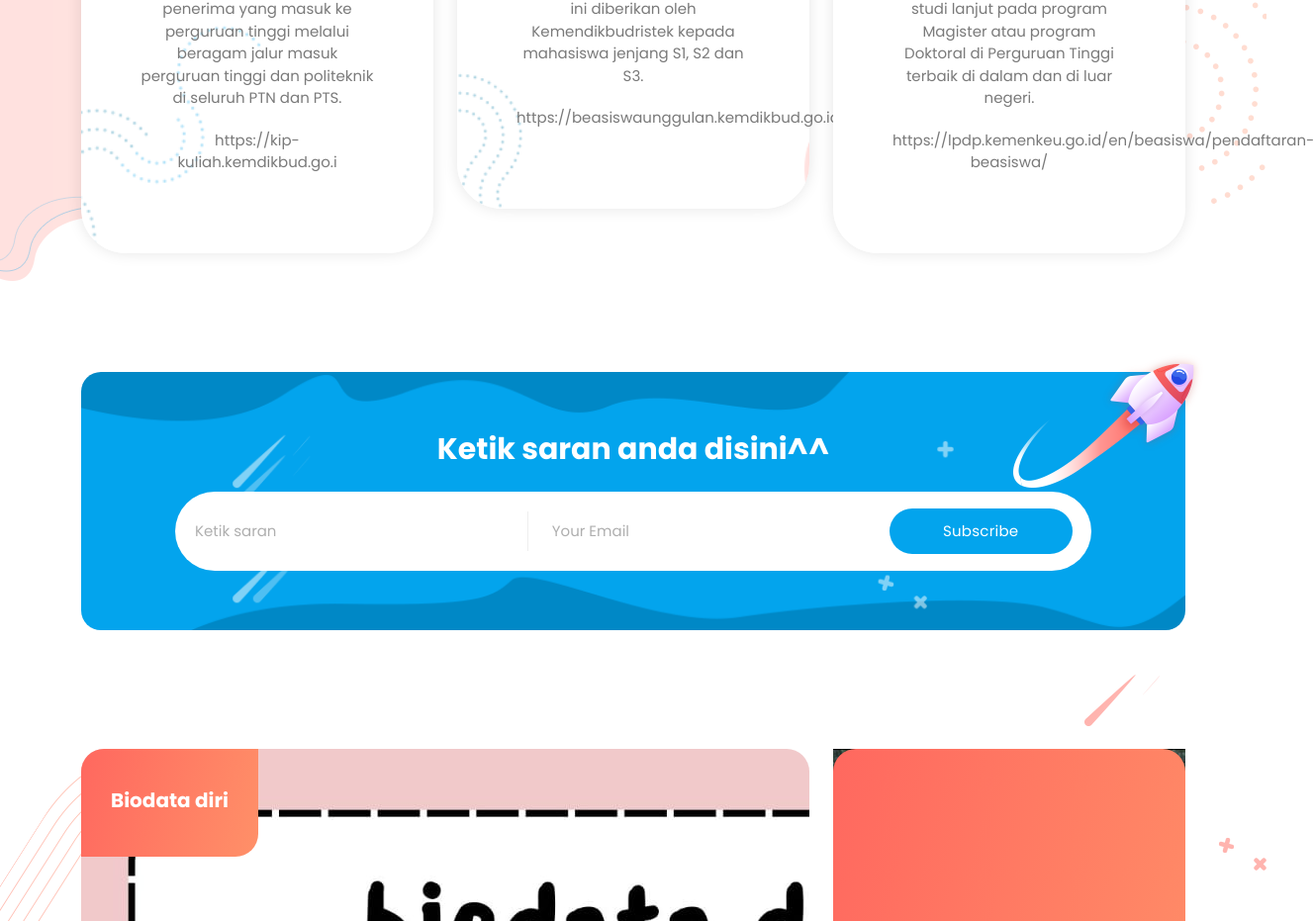
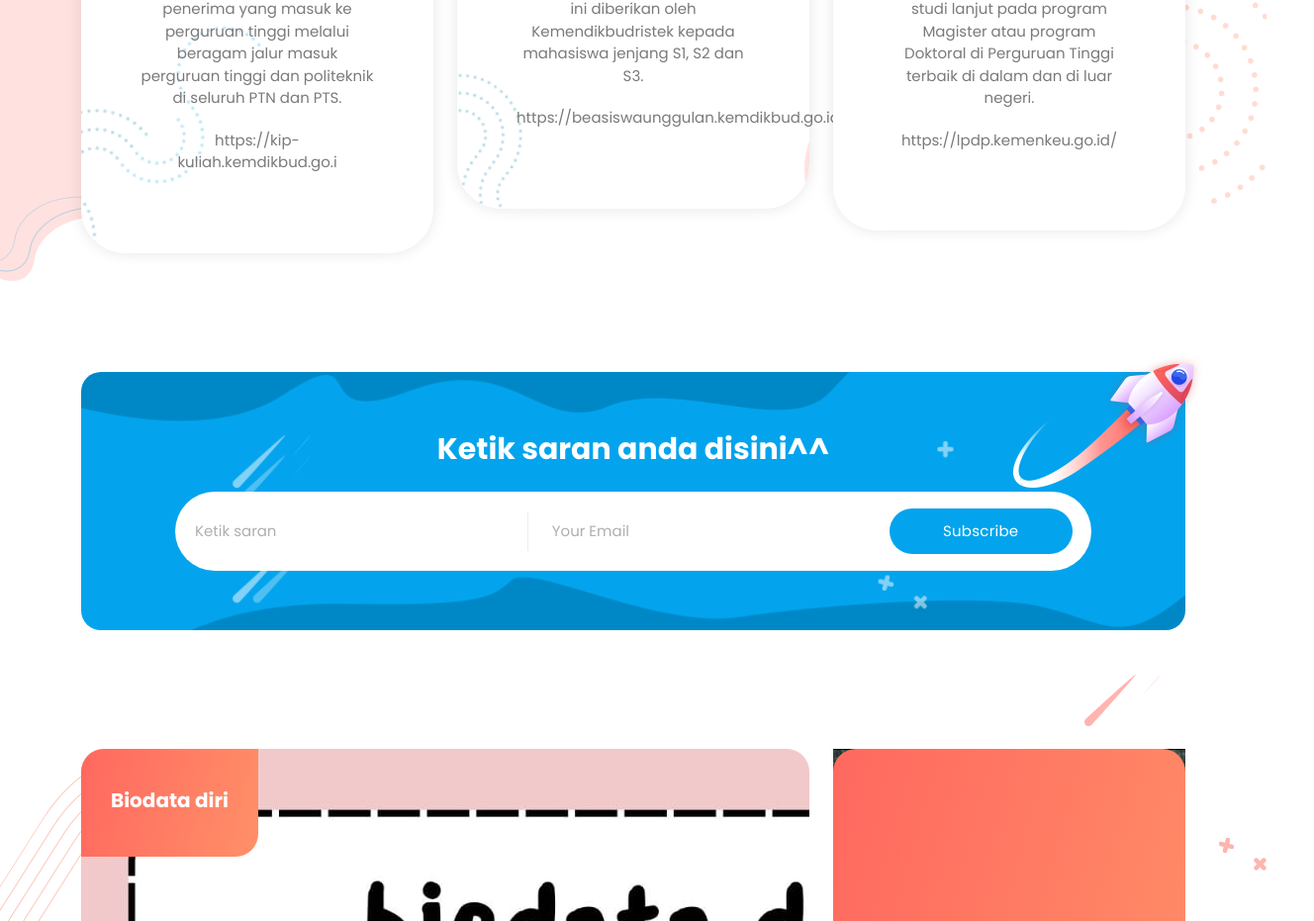
Before and after one commit to asla4/asla, a plain HTML site: page index.html in a window 1280 px wide. Shown: the part 4846-5777 px from the top of the page at 99% size, 1328 px wide, since content can reach past the window. Drawn offline with Linux system fonts and the light colour scheme.

Commit message:
merubah website bagian lpdp

```diff
--- a/index.html
+++ b/index.html
@@ -475,7 +475,7 @@ https://templatemo.com/tm-565-onix-digital
               <li>Beasiswa LPDP adalah program beasiswa yang dibiayai oleh pemerintah Indonesia melalui pemanfaatan Dana Pengembangan Pendidikan Nasional (DPPN) dan dikelola oleh LPDP untuk pembiayaan studi lanjut pada program Magister atau program Doktoral di Perguruan Tinggi terbaik di dalam dan di luar negeri.</li>
 
 
-              <li>https://lpdp.kemenkeu.go.id/en/beasiswa/pendaftaran-beasiswa/</li>
+              <li>https://lpdp.kemenkeu.go.id/</li>
             </ul>
             <div class="main-blue-button-hover">
 
```
